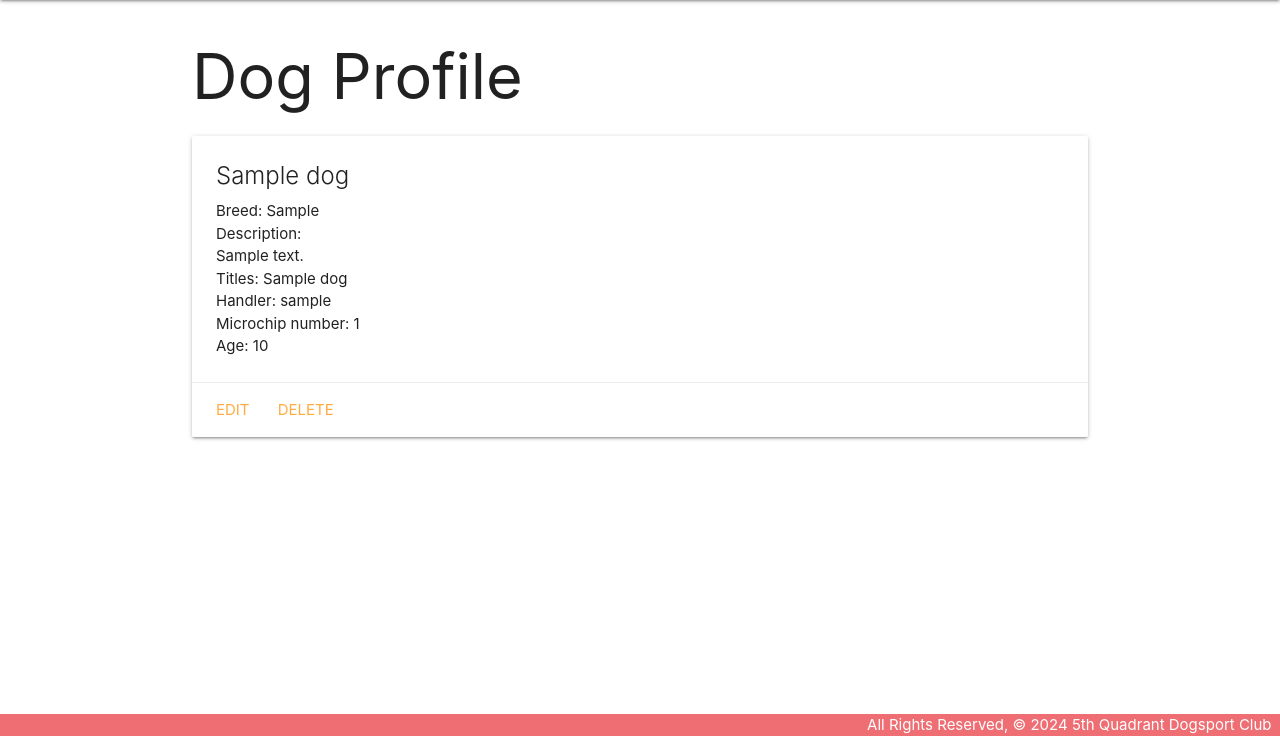
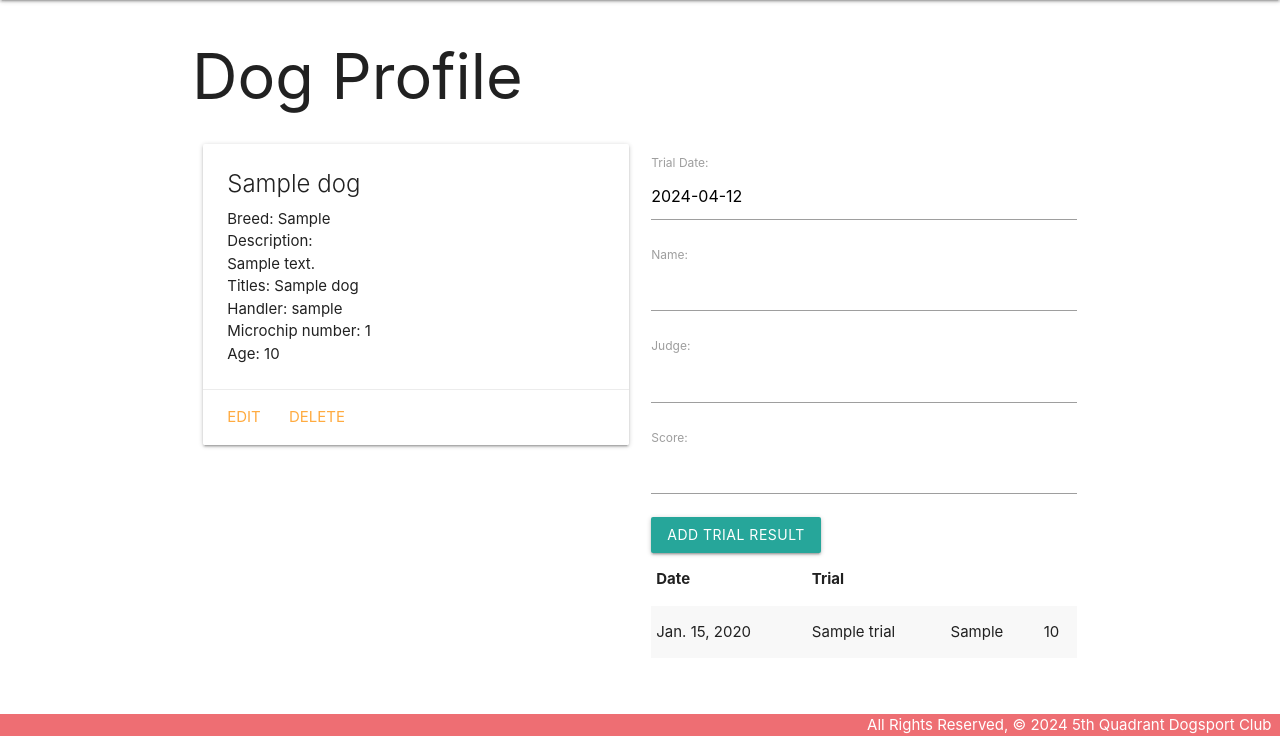
Before and after one commit to jordanjanszen/5qdsc-database, a Django app: page /dogs/1/ in a window 1280 px wide. Shown: the part 64-800 px from the top of the page. Run offline with Django 5.2, Linux system fonts and the light colour scheme; tables that the repository leaves empty hold one stand-in row (values such as "Sample post").

Commit message:
Lab Part 4

```diff
--- a/main_app/admin.py
+++ b/main_app/admin.py
@@ -1,6 +1,7 @@
 from django.contrib import admin
 
-from.models import Dog
+from.models import Dog, Trial
 
 # Register your models here.
 admin.site.register(Dog)
+admin.site.register(Trial)
--- /dev/null
+++ b/main_app/forms.py
@@ -0,0 +1,7 @@
+from django.forms import ModelForm
+from .models import Trial
+
+class TrialForm(ModelForm):
+  class Meta:
+    model = Trial
+    fields = ['date', 'name', 'judge', 'score']
--- a/main_app/models.py
+++ b/main_app/models.py
@@ -16,3 +16,14 @@ class Dog(models.Model):
 
     def get_absolute_url(self):
         return reverse('detail', kwargs={'dog_id: self.id'})
+
+class Trial(models.Model):
+    date = models.DateField('Trial Date')
+    name = models.CharField(max_length=100)
+    judge = models.CharField(max_length=100)
+    score = models.IntegerField()
+
+    dog = models.ForeignKey(Dog, on_delete=models.CASCADE)
+
+    class Meta:
+        ordering = ['-date']
--- a/main_app/templates/dogs/detail.html
+++ b/main_app/templates/dogs/detail.html
@@ -2,7 +2,8 @@
 {% block content %}
 
 <h1>Dog Profile</h1>
-
+<div class="row">
+  <div class="col s6">
     <div class="card">
       <div class="card-content">
         <span class="card-title">{{ dog.name }}</span>
@@ -22,5 +23,41 @@
         <a href="{% url 'dogs_delete' dog.id %}">Delete</a>
       </div>
   </div>
+</div>
+<div class="col s6">
+    <form action="{% url 'add_trial' dog.id %}" method="POST">
+      {% csrf_token %}
+      <!-- Render the inputs -->
+      {{ trial_form.as_p }}
+      <input type="submit" class="btn" value="Add Trial Result">
+    </form>
+    <table class="striped">
+      <thead>
+        <tr><th>Date</th><th>Trial</th></tr>
+      </thead>
+      <tbody>
+        {% for trial in dog.trial_set.all %}
+          <tr>
+            <td>{{trial.date}}</td>
+            <td>{{trial.name}}</td>
+            <td>{{trial.judge}}</td>
+            <td>{{trial.score}}</td>
+          </tr>
+        {% endfor %}
+      </tbody>
+    </table>
+  </div>
+</div>
+
+<script>
+  const dateEl = document.getElementById('id_date');
+  // M is Materialize's global variable
+  M.Datepicker.init(dateEl, {
+    format: 'yyyy-mm-dd',
+    defaultDate: new Date(),
+    setDefaultDate: true,
+    autoClose: true
+  });
+</script>
 
 {% endblock %}
--- a/main_app/urls.py
+++ b/main_app/urls.py
@@ -9,4 +9,5 @@ urlpatterns = [
     path('cats/create/', views.DogCreate.as_view(), name='dogs_create'),
     path('dogs/<int:pk>/update/', views.DogUpdate.as_view(), name='dogs_update'),
     path('dogs/<int:pk>/delete/', views.DogDelete.as_view(), name='dogs_delete'),
+    path('dogs/<int:dog_id>/add_trial/', views.add_trial, name='add_trial'),
 ]
--- a/main_app/views.py
+++ b/main_app/views.py
@@ -1,6 +1,7 @@
-from django.shortcuts import render
+from django.shortcuts import render, redirect
 from django.views.generic.edit import CreateView, UpdateView, DeleteView
 from .models import Dog
+from .forms import TrialForm
 
 # Create your views here.
     # Home View
@@ -18,9 +19,19 @@ def dogs_index(request):
 
 def dogs_detail(request, dog_id):
     dog = Dog.objects.get(id=dog_id)
+    trial_form = TrialForm()
     return render(request, 'dogs/detail.html', {
-        'dog': dog
+        'dog': dog,
+        'trial_form': trial_form
     })
+
+def add_trial(request, dog_id):
+    form = TrialForm(request.POST)
+    if form.is_valid():
+        new_trial = form.save(commit=False)
+        new_trial.dog_id = dog_id
+        new_trial.save()
+    return redirect('detail', dog_id=dog_id)
 
 class DogCreate(CreateView):
     model = Dog
```
Also changed, not shown: main_app/migrations/0002_trial.py (added). Lines whose indentation alone changed are shown as unchanged.
